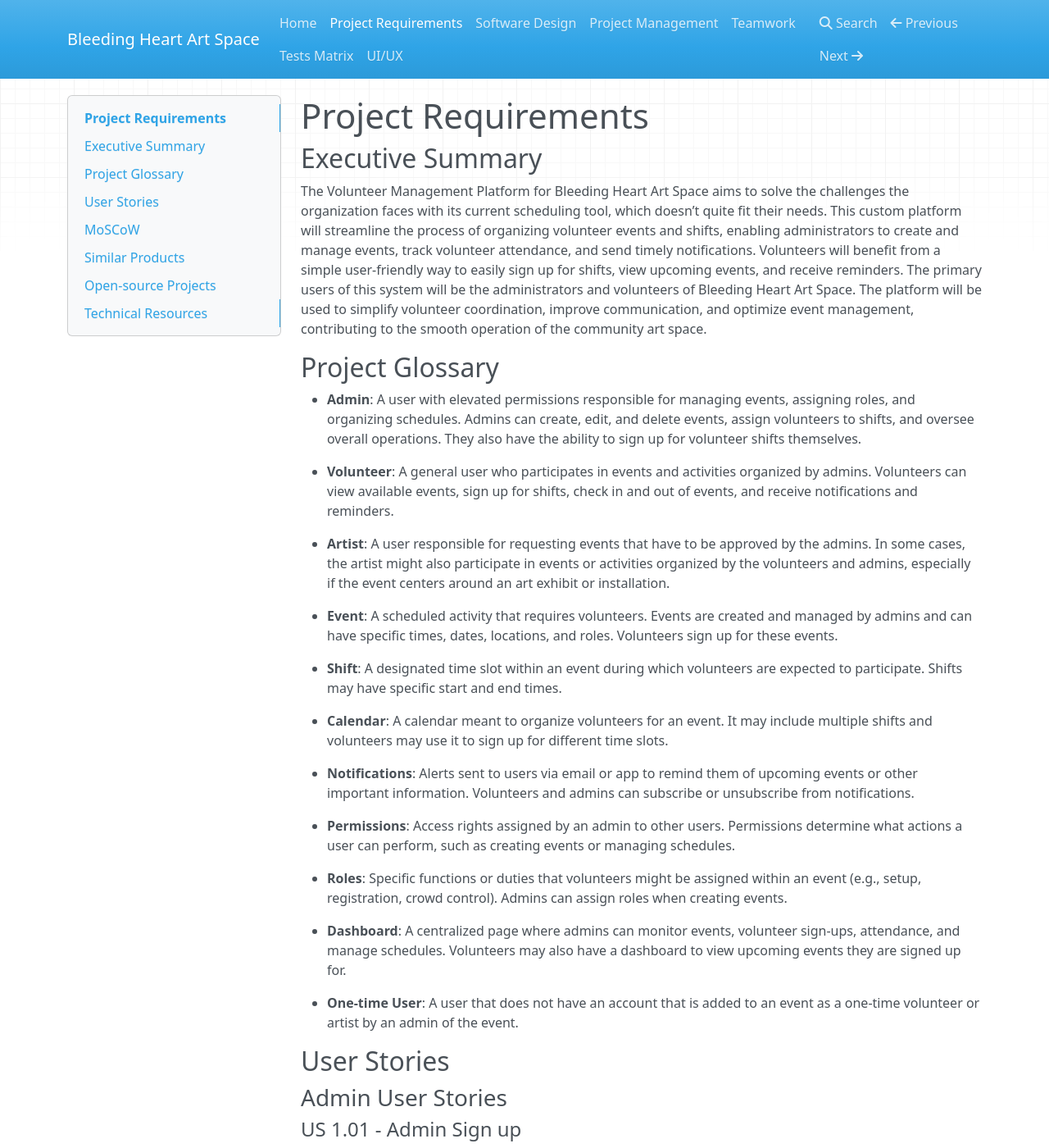
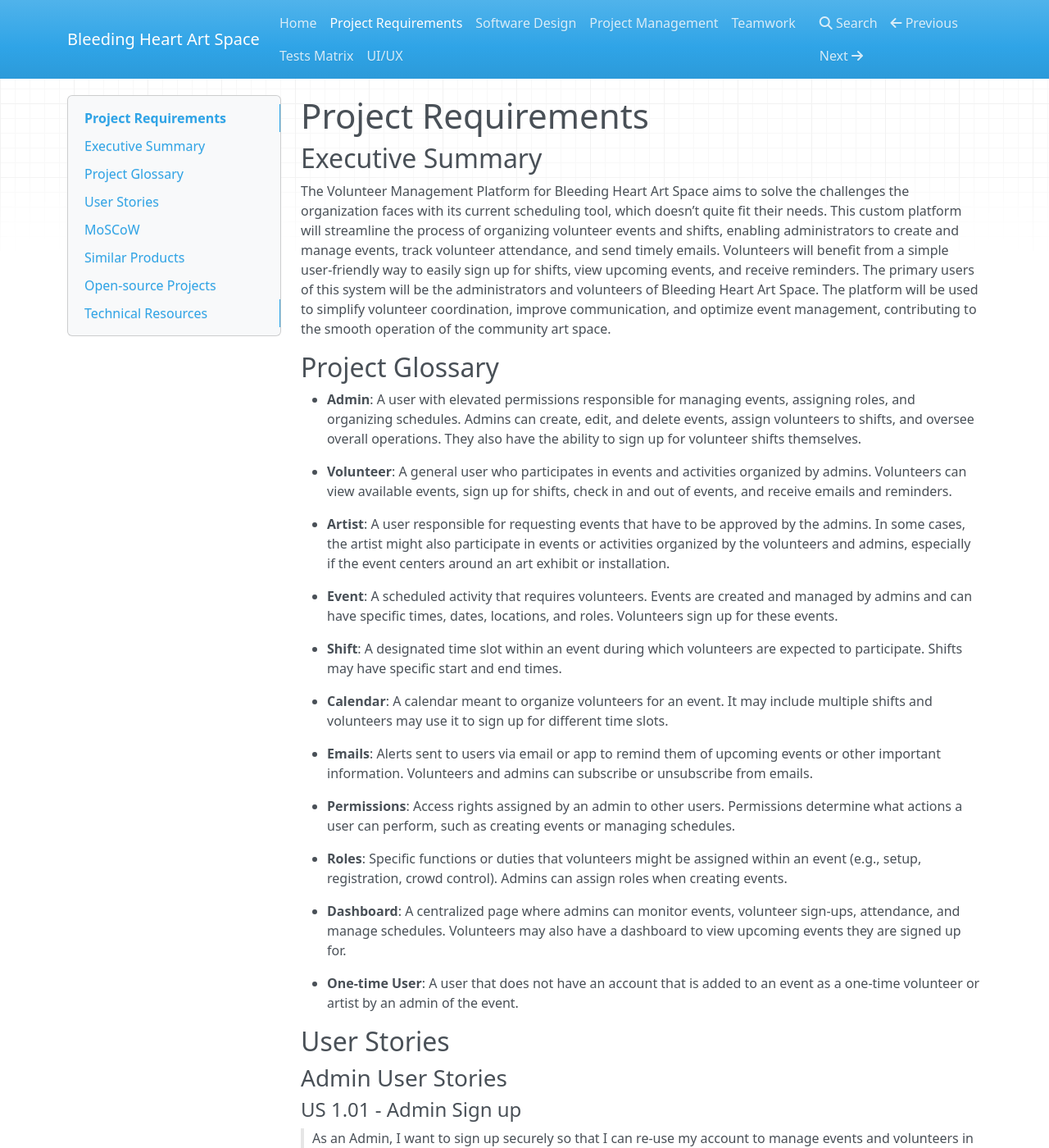
Before and after one commit to UAlberta-CMPUT401/f24project-Bleeding-Heart-Art-Space, an MkDocs documentation site: the page built from docs/project-requirements.md, in a window 1280 px wide and 1400 px high. Shown: the whole window at 82% size. Built offline with MkDocs 1.6.1, drawn with Linux system fonts in a browser that asks for light colours; nearby versions of some CDN libraries; some of the changed text lies outside the part shown.

Commit message:
doc changes

```diff
--- a/docs/project-requirements.md
+++ b/docs/project-requirements.md
@@ -2,13 +2,13 @@
 
 ## Executive Summary
 
-The Volunteer Management Platform for Bleeding Heart Art Space aims to solve the challenges the organization faces with its current scheduling tool, which doesn’t quite fit their needs. This custom platform will streamline the process of organizing volunteer events and shifts, enabling administrators to create and manage events, track volunteer attendance, and send timely notifications. Volunteers will benefit from a simple user-friendly way to easily sign up for shifts, view upcoming events, and receive reminders. The primary users of this system will be the administrators and volunteers of Bleeding Heart Art Space. The platform will be used to simplify volunteer coordination, improve communication, and optimize event management, contributing to the smooth operation of the community art space.
+The Volunteer Management Platform for Bleeding Heart Art Space aims to solve the challenges the organization faces with its current scheduling tool, which doesn’t quite fit their needs. This custom platform will streamline the process of organizing volunteer events and shifts, enabling administrators to create and manage events, track volunteer attendance, and send timely emails. Volunteers will benefit from a simple user-friendly way to easily sign up for shifts, view upcoming events, and receive reminders. The primary users of this system will be the administrators and volunteers of Bleeding Heart Art Space. The platform will be used to simplify volunteer coordination, improve communication, and optimize event management, contributing to the smooth operation of the community art space.
 
 ## Project Glossary
 
 - **Admin**: A user with elevated permissions responsible for managing events, assigning roles, and organizing schedules. Admins can create, edit, and delete events, assign volunteers to shifts, and oversee overall operations. They also have the ability to sign up for volunteer shifts themselves.
 
-- **Volunteer**: A general user who participates in events and activities organized by admins. Volunteers can view available events, sign up for shifts, check in and out of events, and receive notifications and reminders.
+- **Volunteer**: A general user who participates in events and activities organized by admins. Volunteers can view available events, sign up for shifts, check in and out of events, and receive emails and reminders.
 
 - **Artist**: A user responsible for requesting events that have to be approved by the admins. In some cases, the artist might also participate in events or activities organized by the volunteers and admins, especially if the event centers around an art exhibit or installation.
 
@@ -18,7 +18,7 @@ The Volunteer Management Platform for Bleeding Heart Art Space aims to solve the
 
 - **Calendar**: A calendar meant to organize volunteers for an event. It may include multiple shifts and volunteers may use it to sign up for different time slots.
 
-- **Notifications**: Alerts sent to users via email or app to remind them of upcoming events or other important information. Volunteers and admins can subscribe or unsubscribe from notifications.
+- **Emails**: Alerts sent to users via email or app to remind them of upcoming events or other important information. Volunteers and admins can subscribe or unsubscribe from emails.
 
 - **Permissions**: Access rights assigned by an admin to other users. Permissions determine what actions a user can perform, such as creating events or managing schedules.
 
@@ -97,7 +97,7 @@ The Volunteer Management Platform for Bleeding Heart Art Space aims to solve the
 > 2. Admin can sign up for available shifts in events they create or manage.
 > 3. Admin receives confirmation of sign-up via email or app notification.
 > 4. Admin can check in and check out of events like regular volunteers.
-> 5. Admin receives reminders and event notifications based on their preferences.
+> 5. Admin receives reminders and event emails based on their preferences.
 > 6. Admin’s participation is recorded alongside other volunteers, but they retain their admin privileges during the event.
 
 #### US 1.09 - Assign one-time volunteers
@@ -117,7 +117,7 @@ The Volunteer Management Platform for Bleeding Heart Art Space aims to solve the
 > 1. Admin can view a list of event requests submitted by artists.
 > 2. Admin can approve or reject event requests.
 > 3. Approved events become visible in the event calendar for volunteers to sign up.
-> 4. Artists receive notifications once their event is approved or rejected.
+> 4. Artists receive emails once their event is approved or rejected.
 
 ### Volunteer User Stories:
 #### US 2.01 - Sign up to be a Volunteer
@@ -152,12 +152,12 @@ The Volunteer Management Platform for Bleeding Heart Art Space aims to solve the
 > 1. Volunteers can sign up for available shifts in events.
 > 2. Volunteers receive confirmation of sign-up via email or app notification.
 
-#### US 2.05 - Manage Notifications Preferences
-> As a Volunteer, I want to manage my notifications so that I can receive or opt out of reminders.
+#### US 2.05 - Manage Email Preferences
+> As a Volunteer, I want to manage my emails so that I can receive or opt out of reminders.
 >
 > Acceptance Criteria:
 >
-> 1. Volunteers can subscribe or unsubscribe to email or app notifications.
+> 1. Volunteers can subscribe or unsubscribe to email or app emails.
 > 2. Volunteers receive event reminders based on their preferences.
 
 #### US 2.06 - Check into Events
@@ -220,7 +220,7 @@ The Volunteer Management Platform for Bleeding Heart Art Space aims to solve the
 > Acceptance Criteria:
 >
 > 1. Artists can sign up as the primary overseer of the event.
-> 2. Artists receive reminders and notifications for the event.
+> 2. Artists receive reminders and emails for the event.
 > 3. Artists can manage volunteers during the event.
 
 #### US 3.03 - Create Shifts for the Event
@@ -245,15 +245,15 @@ The Volunteer Management Platform for Bleeding Heart Art Space aims to solve the
 > Acceptance Criteria:
 >
 > 1. Artists can edit event details such as time, location, description, and number of required volunteers.
-> 2. Changes to the event trigger notifications to volunteers who have signed up for affected shifts.
+> 2. Changes to the event trigger emails to volunteers who have signed up for affected shifts.
 
 ### General User Stories:
-#### US 4.01 - Receive Event Notifications
-> As a User, I want to receive notifications for upcoming events so that I am reminded of my commitments.
+#### US 4.01 - Receive Event emails
+> As a User, I want to receive emails for upcoming events so that I am reminded of my commitments.
 >
 > Acceptance Criteria:
 >
-> 1. Users can opt in to receive notifications via email or app.
+> 1. Users can opt in to receive emails via email or app.
 > 2. Reminders are sent at customizable intervals (e.g., a day before, an hour before the event).
 
 #### US 4.02 - View Calendar
@@ -277,9 +277,9 @@ The Volunteer Management Platform for Bleeding Heart Art Space aims to solve the
 - US 4.02 (View Calendar)
 
 ### Should have:
-- US 1.07 (Send Notifications or Reminders)
+- US 1.07 (Send emails or Reminders)
 - US 1.10 (Approve Artist Event Requests)
-- US 2.05 (Manage Notifications Preferences)
+- US 2.05 (Manage emails Preferences)
 - US 2.06 (Check into Events)
 - US 2.07 (Check out of Events)
 - US 2.08 (Automatic Check-out When Event Ends)
@@ -288,7 +288,7 @@ The Volunteer Management Platform for Bleeding Heart Art Space aims to solve the
 - US 3.03 (Create Shifts for the Event)
 - US 3.04 (Assign One-Time Volunteers)
 - US 3.05 (Edit Events)
-- US 4.01 (Receive Event Notifications)
+- US 4.01 (Recieve Event Emails)
 
 ### Could have:
 - US 1.06 (Manage Volunteer Attendance)
```
Also changed, not shown: docs/project-management.md (+1 -3 lines).
